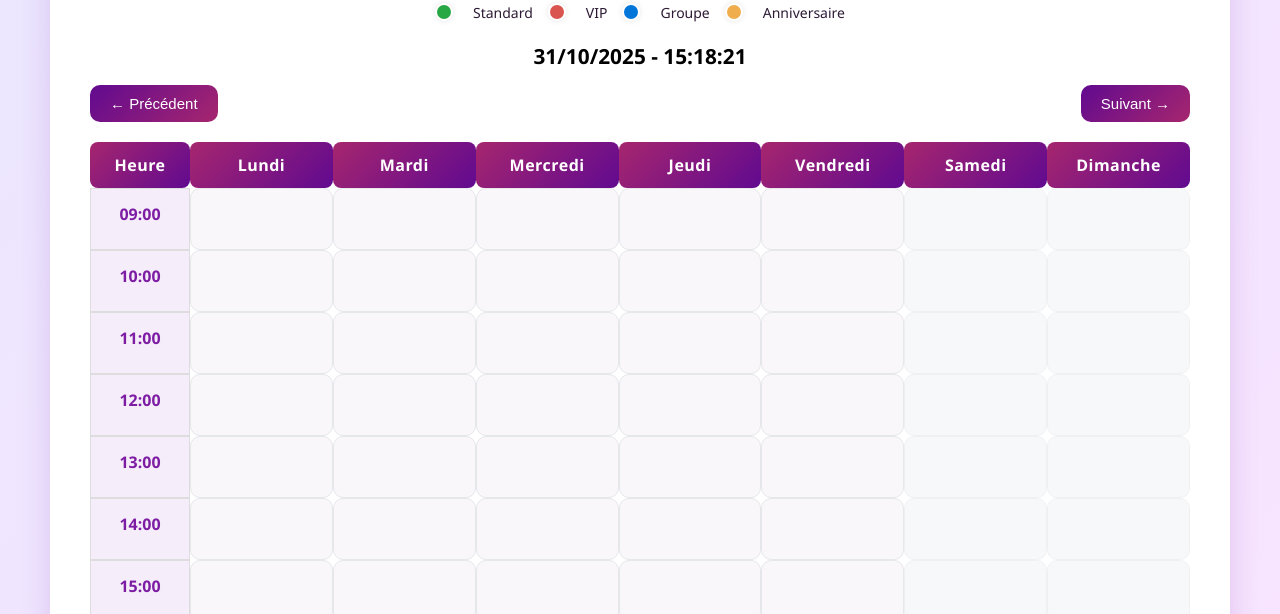
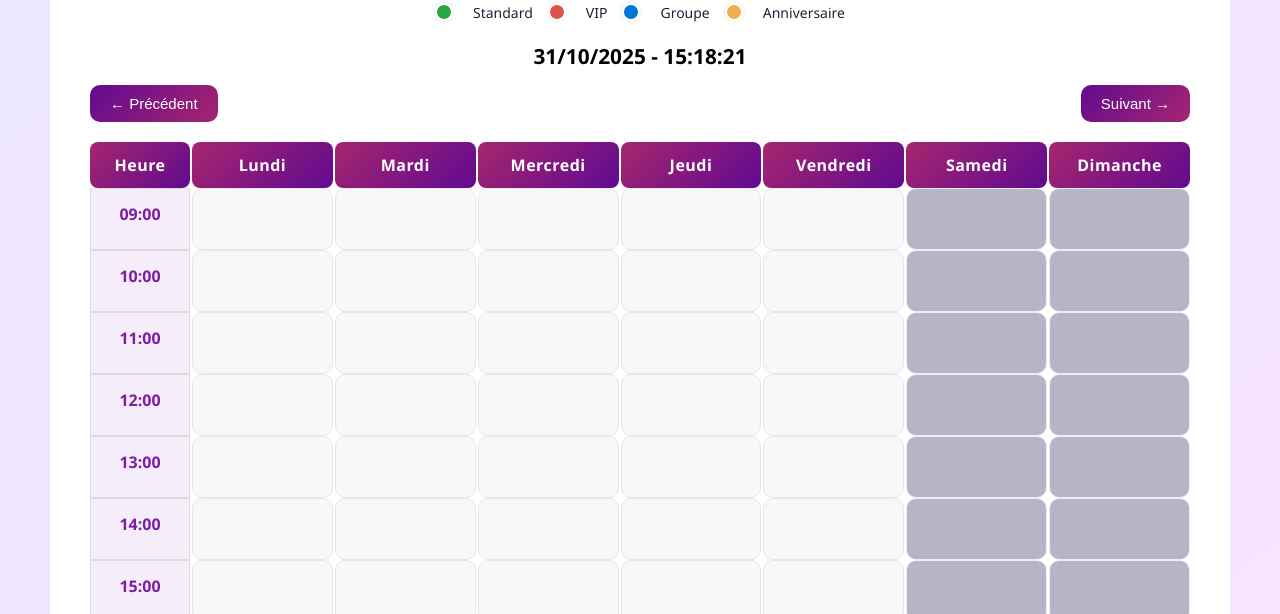
Before and after one commit to DoaeChemchaoui/Breif-4-JS, a website: page src/index.html in a window 1280 px wide. Shown: the part 186-800 px from the top of the page. Drawn offline with Linux system fonts and the light colour scheme.

Commit message:
MODIFIER LA PARTIE JS

```diff
--- a/src/style.css
+++ b/src/style.css
@@ -15,8 +15,6 @@ body {
   border-radius: 18px;
   padding: 40px;
   text-align: center;
-  box-shadow: 0 10px 30px rgba(97, 10, 144, 0.15);
-  transition: transform 0.3s ease, box-shadow 0.3s ease;
 }
 
 
@@ -44,7 +42,7 @@ h1 {
   border-radius: 10px;
   font-size: 15px;
   font-weight: 500;
-  transition: all 0.3s ease;
+  transition:  0.3s ;
 }
 
 .nav-btn:hover {
@@ -56,6 +54,7 @@ h1 {
   display: grid;
   grid-template-columns: 100px repeat(7, 1fr);
   text-align: center;
+  gap: 2px;
 }
 
 .header div {
@@ -74,17 +73,15 @@ h1 {
   position: relative;
   border-radius: 10px;
   background: #faf7fb;
-  transition: all 0.3s ease;
+  transition: 0.3s;
 }
 
 .cell:hover {
   background: linear-gradient(135deg, #f8e7f3, #f1e3fa);
-  transform: scale(1.03);
-  box-shadow: 0 4px 14px rgba(166, 38, 110, 0.15);
 }
 
 .cell.disabled {
-  background: #f3f4f6;
+  background: #8785a3;
   pointer-events: none;
   opacity: 0.6;
 }
```
